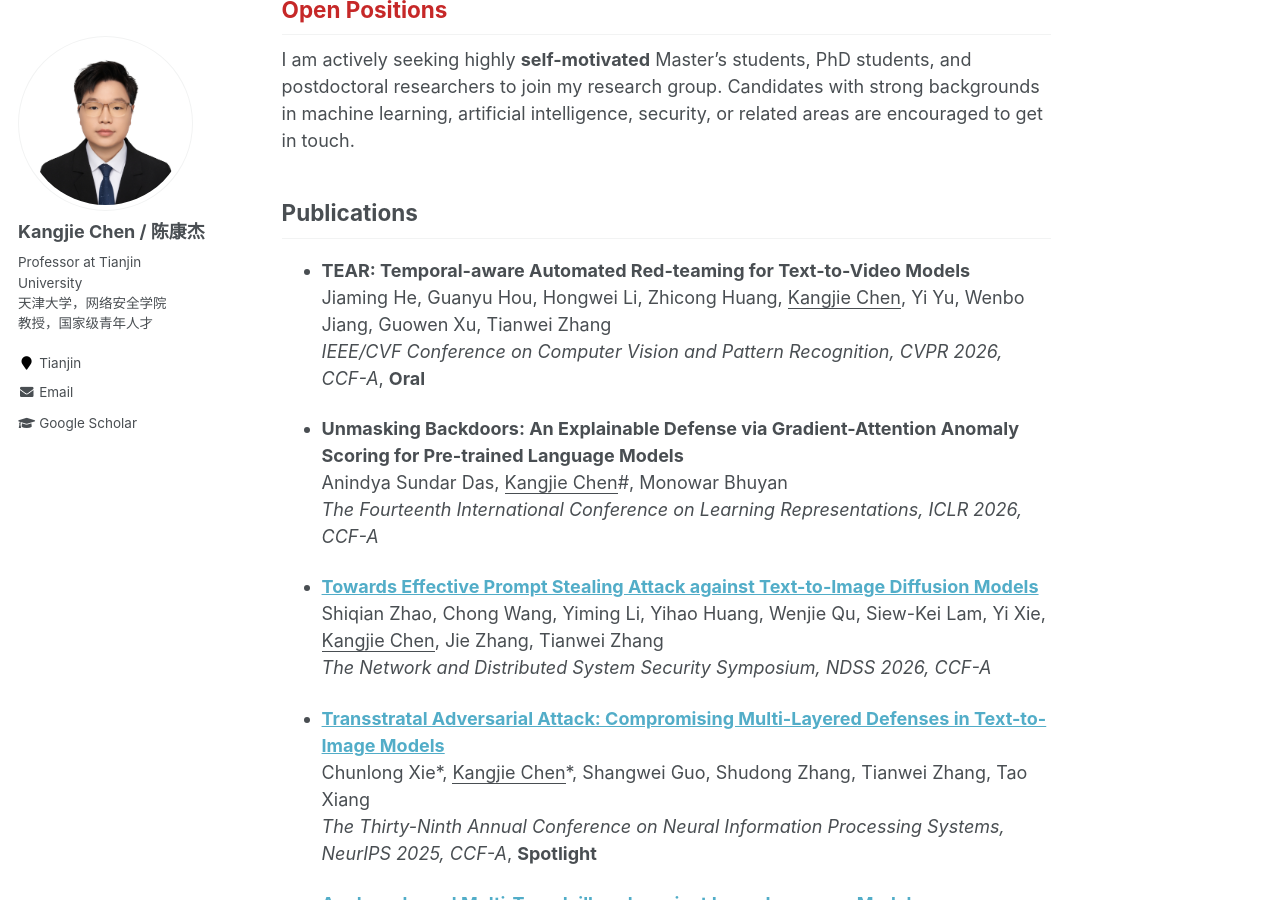
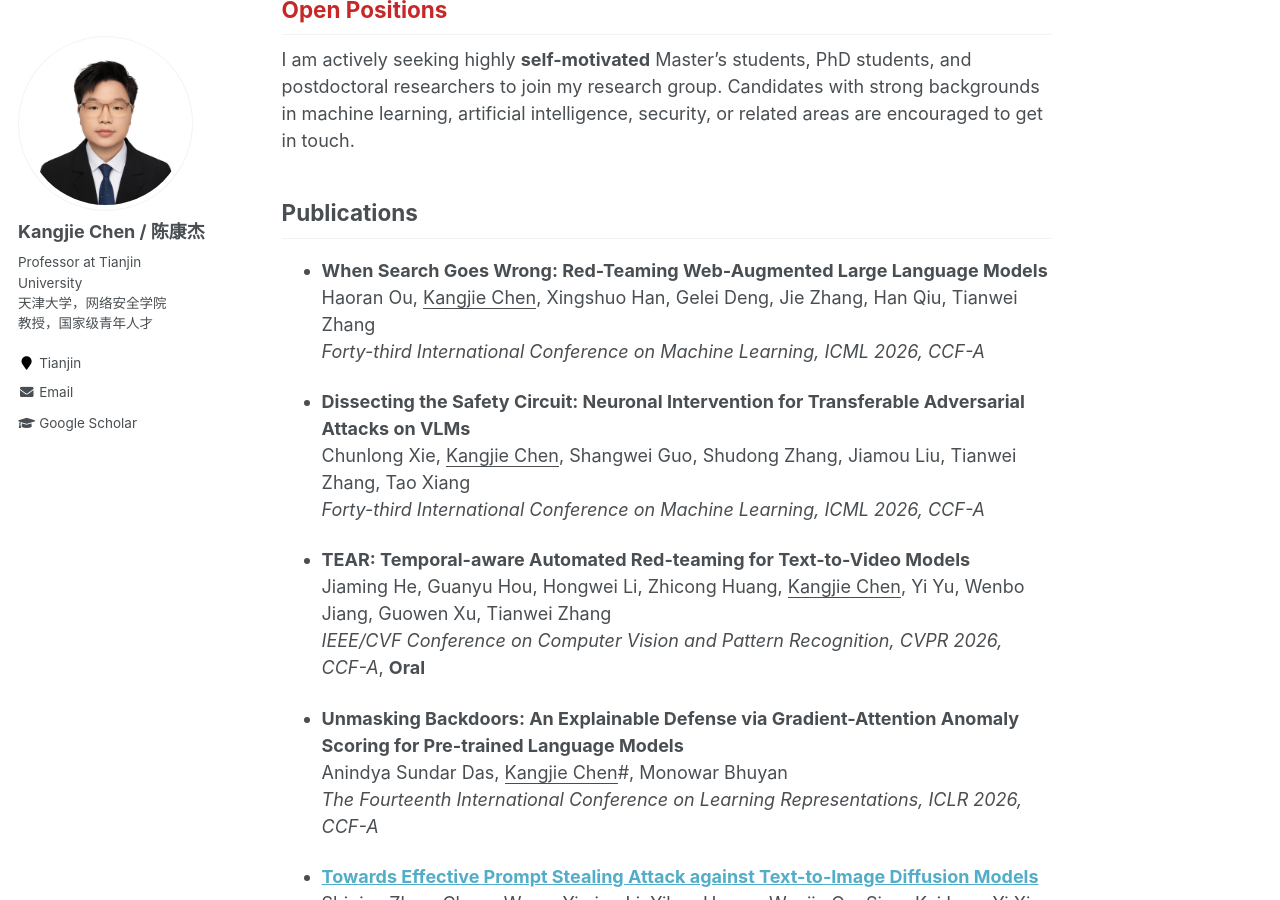
Before and after one commit to kangjie-chen/kangjie-chen.github.io, a Jekyll site: the page built from _pages/about.md, in a window 1280 px wide and 900 px high, scrolled down 538 px. Built offline with Jekyll 4.4.1, drawn with Linux system fonts in a browser that asks for light colours.

Commit message:
Update about.md

```diff
--- a/_pages/about.md
+++ b/_pages/about.md
@@ -20,6 +20,19 @@ Before joining Tianjin University, I was a Research Fellow at Nanyang Technologi
 I am actively seeking highly **self-motivated** Master’s students, PhD students, and postdoctoral researchers to join my research group. Candidates with strong backgrounds in machine learning, artificial intelligence, security, or related areas are encouraged to get in touch.
 
 ## Publications
+
+
+- **When Search Goes Wrong: Red-Teaming Web-Augmented Large Language Models**
+  <br/>
+  Haoran Ou, <u>Kangjie Chen</u>, Xingshuo Han, Gelei Deng, Jie Zhang, Han Qiu, Tianwei Zhang
+  <br/>
+  *Forty-third International Conference on Machine Learning, ICML 2026, CCF-A*
+
+- **Dissecting the Safety Circuit: Neuronal Intervention for Transferable Adversarial Attacks on VLMs**
+  <br/>
+  Chunlong Xie, <u>Kangjie Chen</u>, Shangwei Guo, Shudong Zhang, Jiamou Liu, Tianwei Zhang, Tao Xiang
+  <br/>
+  *Forty-third International Conference on Machine Learning, ICML 2026, CCF-A*
 
 - **TEAR: Temporal-aware Automated Red-teaming for Text-to-Video Models**
   <br/>
```
